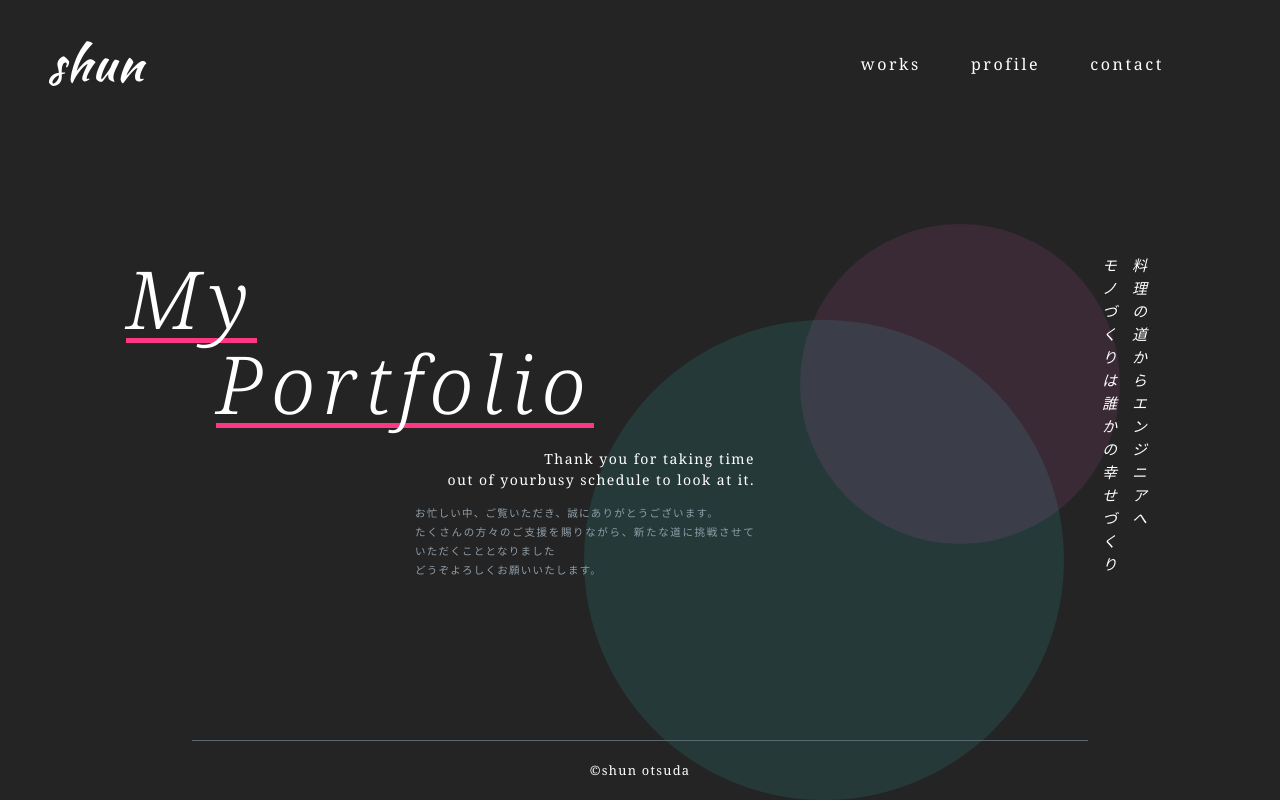
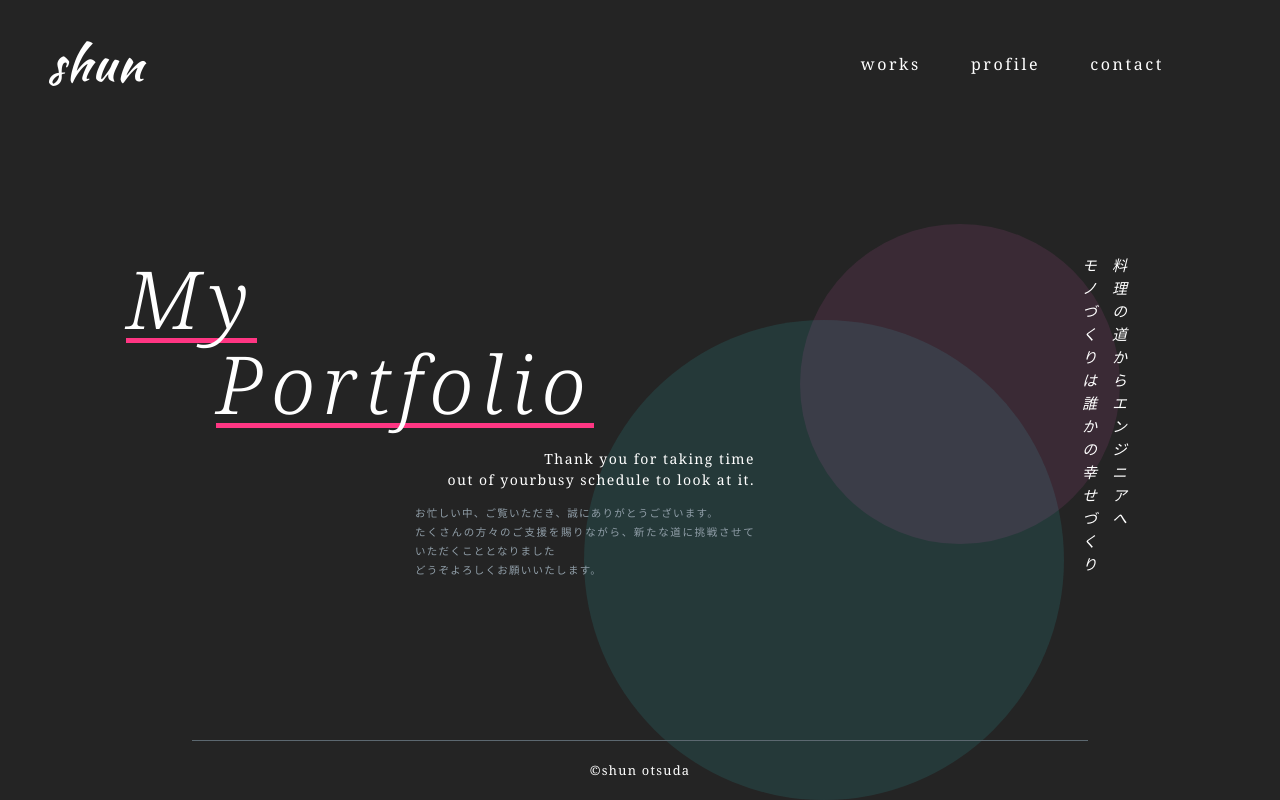
Before and after one commit to shunotsuda/portfolio, a plain HTML site: page index.html in a window 1280 px wide. Drawn offline with nearby package versions, Linux system fonts and the light colour scheme.

Commit message:
スマホ用に調整

```diff
--- a/styles/pages/_home.scss
+++ b/styles/pages/_home.scss
@@ -121,7 +121,7 @@ main {
         height: auto;
         position: absolute;
         top: 0;
-        right: 0;
+        right: 2rem;
     }
     &__text {
         writing-mode: vertical-rl;
```
Also changed, not shown: styles/style.css, 1 other file.
